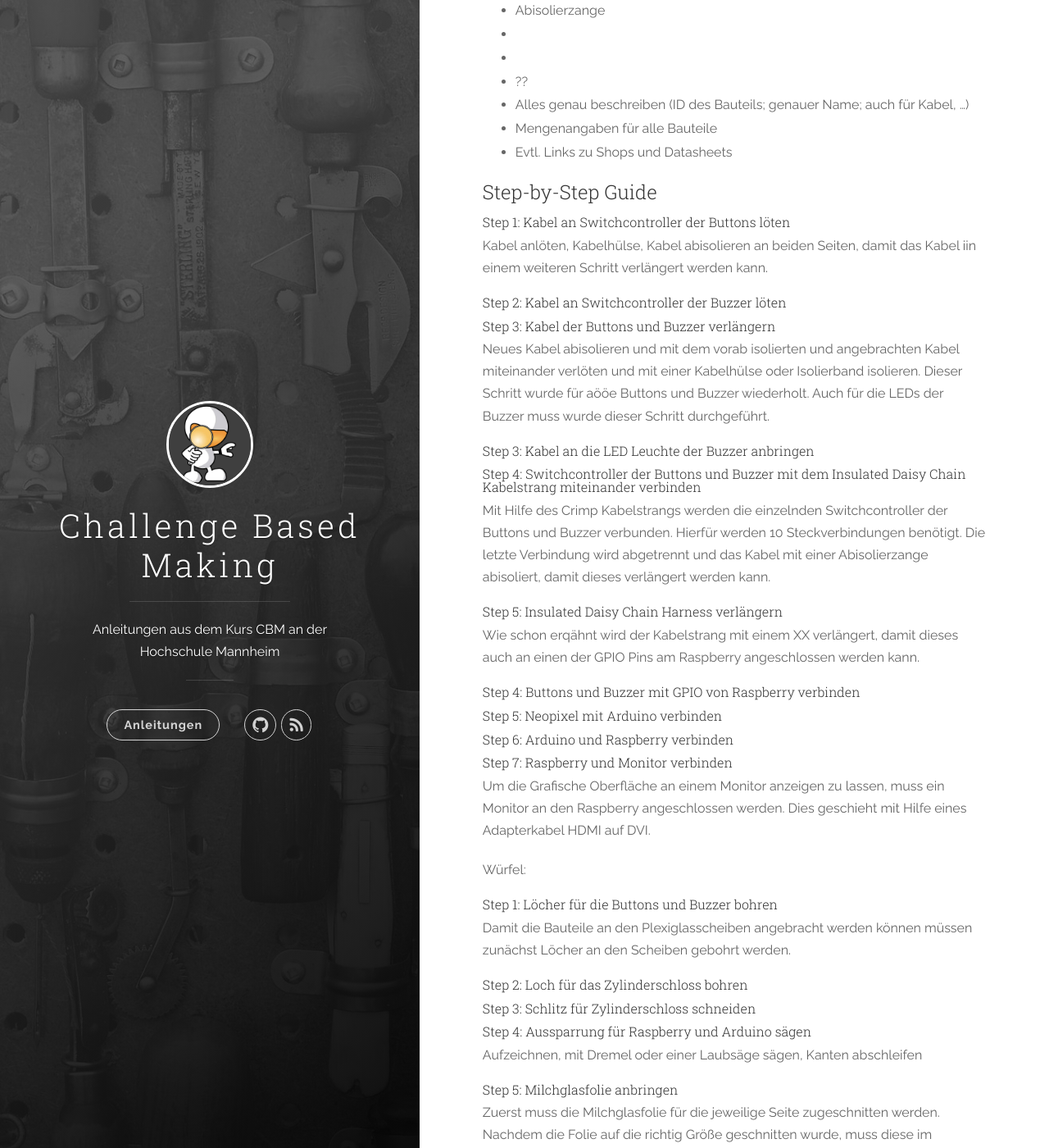
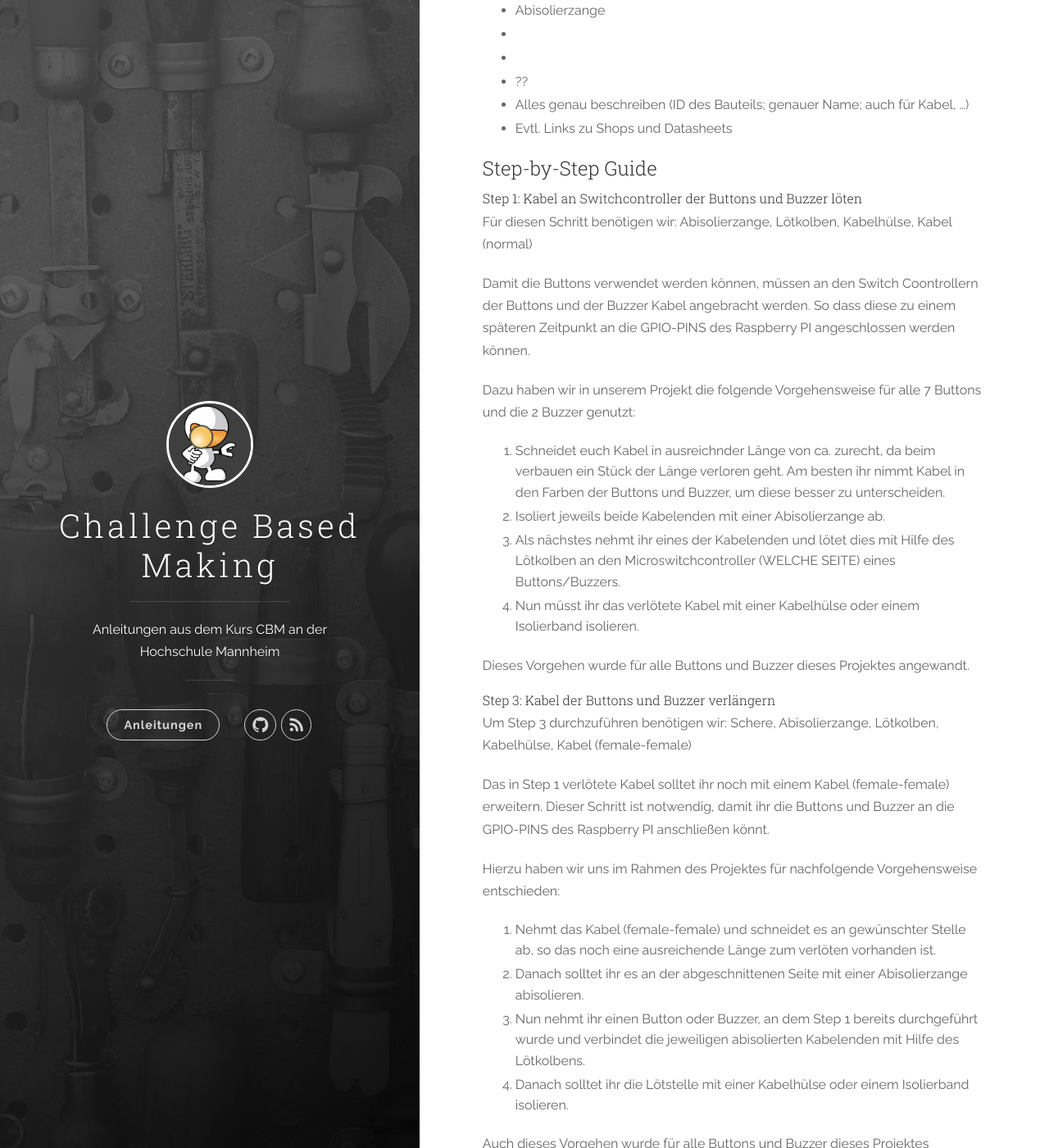
Before and after one commit to cbm-instructions/cbm-instructions.github.io, a Jekyll site: the page built from _posts/2016-06-13-twoandahalfwomen.markdown, in a window 1280 px wide and 1400 px high, scrolled down 1730 px. Shown: the whole window at 82% size. Built offline with Jekyll 4.4.1, drawn with Linux system fonts in a browser that asks for light colours; nearby versions of some CDN libraries; some of the changed text lies outside the part shown.

Commit message:
Update 2016-06-13-twoandahalfwomen.markdown

```diff
--- a/_posts/2016-06-13-twoandahalfwomen.markdown
+++ b/_posts/2016-06-13-twoandahalfwomen.markdown
@@ -45,26 +45,48 @@ Qube der Würfel der Wissen schafft. Unser Projekt umfasst ein Quiz, das mit Hil
   - Lochfräse
   - Bohrer klein (vorbohren)
   - Bohrer für Zylinderschloss
-  - Kleber
+  - Pattex Kleber
   - Schere
   - Abisolierzange
   -
   -
   - ??
 - Alles genau beschreiben (ID des Bauteils; genauer Name; auch für Kabel, ...)
-- Mengenangaben für alle Bauteile
 - Evtl. Links zu Shops und Datasheets
 
 
 ## Step-by-Step Guide
 
-### Step 1: Kabel an Switchcontroller der Buttons löten
-Kabel anlöten, Kabelhülse, Kabel abisolieren an beiden Seiten, damit das Kabel iin einem weiteren Schritt verlängert werden kann.
-### Step 2: Kabel an Switchcontroller der Buzzer löten
+### Step 1: Kabel an Switchcontroller der Buttons und Buzzer löten
+Für diesen Schritt benötigen wir: Abisolierzange, Lötkolben, Kabelhülse, Kabel (normal)
+
+Damit die Buttons verwendet werden können, müssen an den Switch Coontrollern der Buttons und der Buzzer Kabel angebracht werden. So dass diese zu einem späteren Zeitpunkt an die GPIO-PINS des Raspberry PI angeschlossen werden können.
+
+Dazu haben wir in unserem Projekt die folgende Vorgehensweise für alle 7 Buttons und die 2 Buzzer genutzt:
+  1. Schneidet euch Kabel in ausreichnder Länge von ca.  zurecht, da beim verbauen ein Stück der Länge verloren geht. Am besten ihr nimmt Kabel in den Farben der Buttons und Buzzer, um diese besser zu unterscheiden.
+  2. Isoliert jeweils beide Kabelenden mit einer Abisolierzange ab.
+  3. Als nächstes nehmt ihr eines der Kabelenden und lötet dies mit Hilfe des Lötkolben an den Microswitchcontroller (WELCHE SEITE) eines Buttons/Buzzers.
+  4. Nun müsst ihr das verlötete Kabel mit einer Kabelhülse oder einem Isolierband isolieren.
+
+  Dieses Vorgehen wurde für alle Buttons und Buzzer dieses Projektes angewandt.
+
 ### Step 3: Kabel der Buttons und Buzzer verlängern
-Neues Kabel abisolieren und mit dem vorab isolierten und angebrachten Kabel miteinander verlöten und mit einer Kabelhülse oder Isolierband isolieren.
-Dieser Schritt wurde für aööe Buttons und Buzzer wiederholt. Auch für die LEDs der Buzzer muss wurde dieser Schritt durchgeführt.
+Um Step 3 durchzuführen benötigen wir: Schere, Abisolierzange, Lötkolben, Kabelhülse, Kabel (female-female)
+
+Das in Step 1 verlötete Kabel solltet ihr noch mit einem Kabel (female-female) erweitern. Dieser Schritt ist notwendig, damit ihr die Buttons und Buzzer an die GPIO-PINS des Raspberry PI anschließen könnt.
+
+Hierzu haben wir uns im Rahmen des Projektes für nachfolgende Vorgehensweise entschieden:
+  1. Nehmt das Kabel (female-female) und schneidet es an gewünschter Stelle ab, so das noch eine ausreichende Länge zum verlöten vorhanden ist.
+  2. Danach solltet ihr es an der abgeschnittenen Seite mit einer Abisolierzange abisolieren.
+  3. Nun nehmt ihr einen Button oder Buzzer, an dem Step 1 bereits durchgeführt wurde und verbindet die jeweiligen abisolierten Kabelenden mit Hilfe des Lötkolbens.
+  4. Danach solltet ihr die Lötstelle mit einer Kabelhülse oder einem Isolierband isolieren.
+
+Auch dieses Vorgehen wurde für alle Buttons und Buzzer dieses Projektes angewandt.
+
 ### Step 3: Kabel an die LED Leuchte der Buzzer anbringen
+Für die LED der Buzzer muss ebenfalls Step 1 durchgeführt werden. AllerdingsAuch hier ist es ratsam verschiedenfarbige Kabel zu verwenden, um + und - zu unterscheiden.
+
+
 ### Step 4: Switchcontroller der Buttons und Buzzer mit dem Insulated Daisy Chain Kabelstrang miteinander verbinden
 Mit Hilfe des Crimp Kabelstrangs werden die einzelnden Switchcontroller der Buttons und Buzzer verbunden. Hierfür werden 10 Steckverbindungen benötigt. Die letzte Verbindung wird abgetrennt und das Kabel mit einer Abisolierzange abisoliert, damit dieses verlängert werden kann.
 ### Step 5: Insulated Daisy Chain Harness verlängern
```
Also changed, not shown: other parts of _posts/2016-06-13-twoandahalfwomen.markdown (+1 -1 lines).
